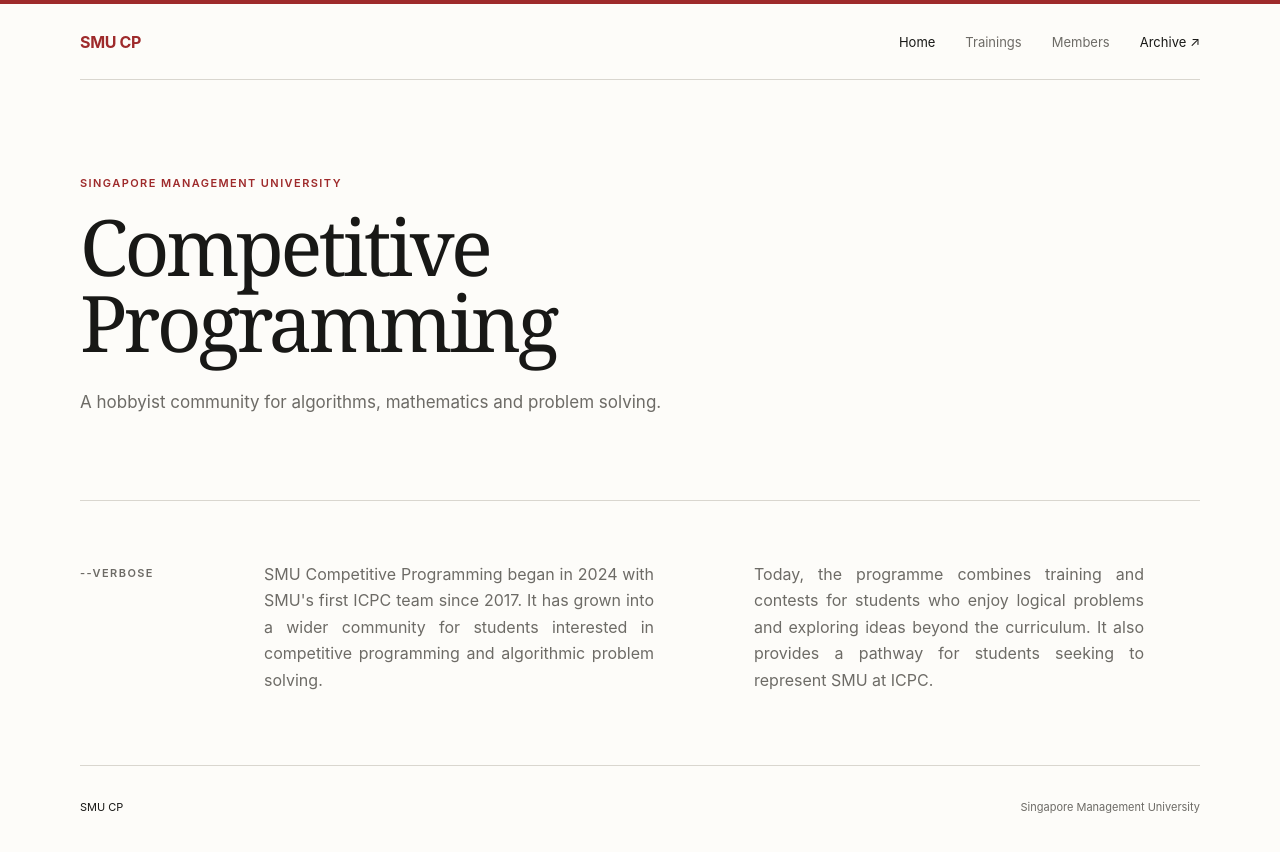
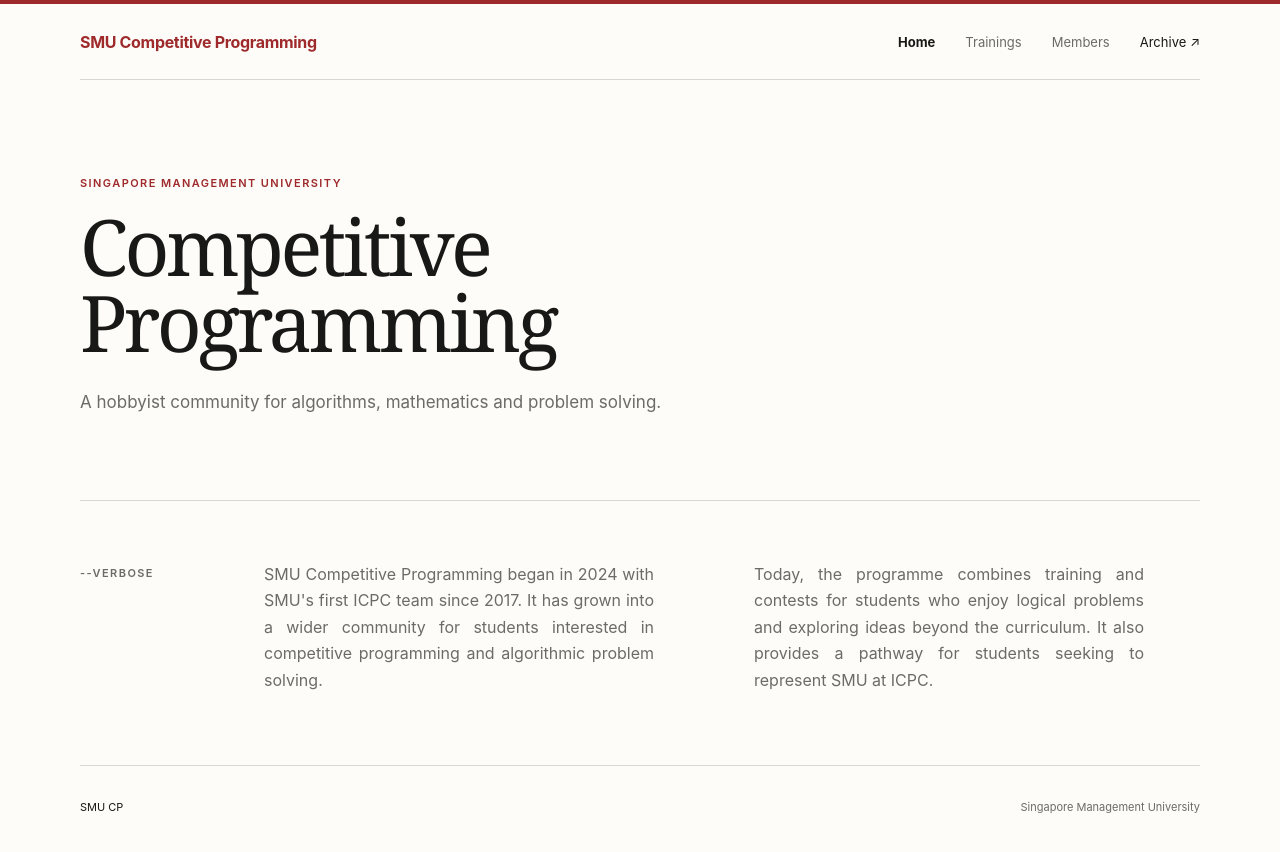
Before and after one commit to JET2001/smu-cp-info-site, a React (Vite) app: page / in a window 1280 px wide. Shown: the top 852 px of the page. Built offline with nearby package versions, Linux system fonts and the light colour scheme.

Commit message:
chore(nav): update nav to spell out competitive programming

```diff
--- a/src/components/SiteHeader.tsx
+++ b/src/components/SiteHeader.tsx
@@ -3,7 +3,7 @@
 const archiveUrl = 'https://archive.smujudge.com/index.html';
 
 const baseLinkClasses = 'transition-colors duration-[120ms]';
-const activeLinkClasses = 'text-foreground';
+const activeLinkClasses = 'text-foreground font-bold';
 const inactiveLinkClasses = 'text-muted hover:text-foreground';
 
 export function SiteHeader() {
@@ -16,7 +16,7 @@
         >
           <div className="flex items-baseline gap-2.25">
             <strong className="font-body text-base font-bold leading-[normal] tracking-[-0.02em] text-accent max-mobile:text-sm">
-              SMU CP
+              SMU Competitive Programming
             </strong>
           </div>
 
```
